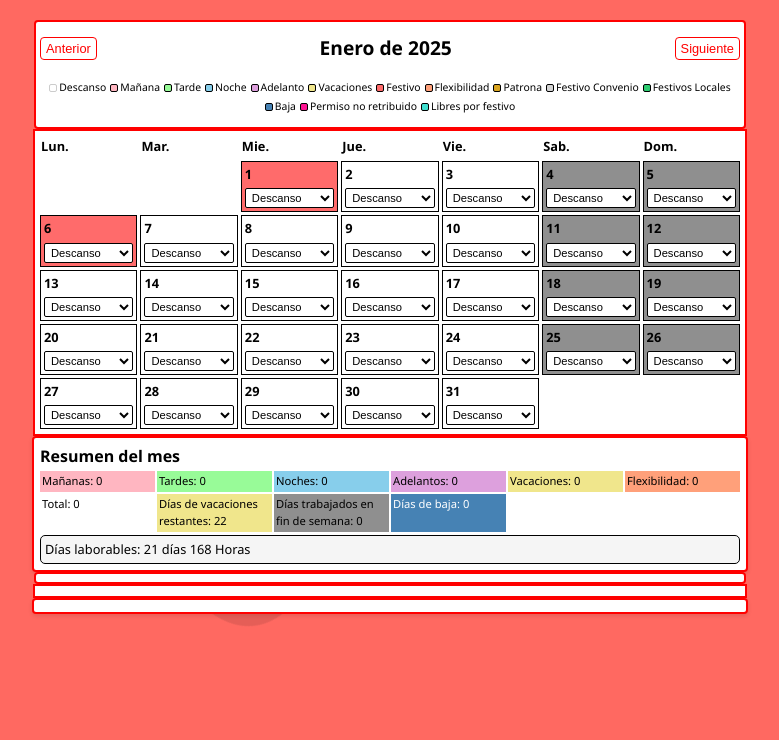
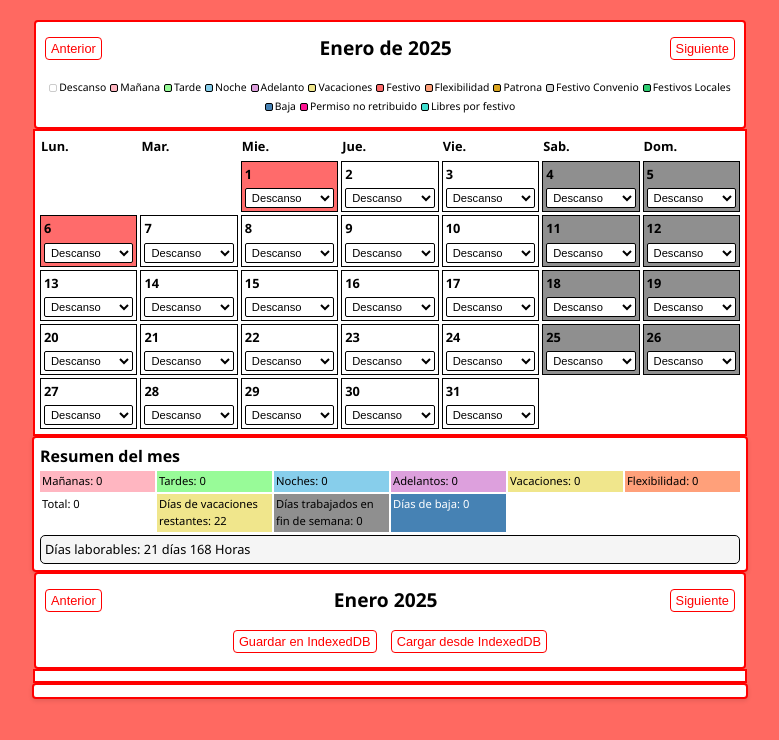
Before and after one commit to Jonh19800208/Calendario-iOS, a plain HTML site: page index.html in a window 1280 px wide. Shown: the whole page, without its empty margins (250-1029 px from the left). Drawn offline with Linux system fonts and the light colour scheme.

Commit message:
Add files via upload

```diff
--- a/index.html
+++ b/index.html
@@ -253,6 +253,21 @@
       font-size: 1.2rem;
       font-weight: 600;
       margin: 0.5rem 0;
+    }
+    .controls button {
+      padding: 3px 5px;
+      font-size: 0.8rem;
+      border-radius: 4px;
+      border: 1px solid red;
+      background: white;
+      cursor: pointer;
+      transition: all 0.2s;
+      color: red;
+      margin: 0 5px;
+    }
+    .controls button:hover {
+      background: #ffe6e6;
+      color: darkred;
     }
   </style>
 
@@ -680,9 +695,20 @@
 
 </head>
 <body>
-
-  <div class="controls">
-    <!-- Controles y leyenda sin cambios -->
+<div class="controls">
+    <div class="month-nav">
+      <button onclick="prevMonth()">Anterior</button>
+      <h2 id="currentMonth">Enero 2025</h2>
+      <button onclick="nextMonth()">Siguiente</button>
+    </div>
+    <!-- Botones nuevos para guardar y cargar -->
+    <div style="text-align: center; margin-top: 5px;">
+      <button onclick="saveAllToIndexedDB()">Guardar en IndexedDB</button>
+      <button onclick="loadAllFromIndexedDB()">Cargar desde IndexedDB</button>
+    </div>
+    <div class="legend">
+      <!-- Leyenda sin cambios -->
+    </div>
   </div>
   <div id="calendar" class="calendar"></div>
   <div id="summary" class="summary">
@@ -693,7 +719,6 @@
   </div>
 
   <script>
-    // Configuración de IndexedDB
     const dbName = 'calendarioDB';
     const storeName = 'turnosData';
     let db;
@@ -722,7 +747,7 @@
       });
     }
 
-    // Guardar turno en IndexedDB
+    // Guardar un turno individual en IndexedDB
     async function saveTurnoToIndexedDB(fecha, turno) {
       const db = await initIndexedDB();
       const transaction = db.transaction([storeName], 'readwrite');
@@ -735,7 +760,7 @@
       });
     }
 
-    // Cargar turno desde IndexedDB
+    // Cargar un turno individual desde IndexedDB
     async function loadTurnoFromIndexedDB(fecha) {
       const db = await initIndexedDB();
       const transaction = db.transaction([storeName], 'readonly');
@@ -748,23 +773,70 @@
       });
     }
 
-    // Cargar todos los turnos desde IndexedDB
-    async function loadAllTurnosFromIndexedDB() {
+    // Guardar todos los turnos actuales en IndexedDB
+    async function saveAllToIndexedDB() {
+      const year = currentDate.getFullYear();
+      const month = currentDate.getMonth();
+      const lastDay = new Date(year, month + 1, 0).getDate();
+
+      const db = await initIndexedDB();
+      const transaction = db.transaction([storeName], 'readwrite');
+      const objectStore = transaction.objectStore(storeName);
+
+      for (let day = 1; day <= lastDay; day++) {
+        const fecha = `${year}-${String(month + 1).padStart(2, '0')}-${String(day).padStart(2, '0')}`;
+        const select = document.querySelector(`select[onchange="asignarTurno(this, '${fecha}')"]`);
+        if (select) {
+          const turno = select.value;
+          objectStore.put({ fecha, turno });
+        }
+      }
+
+      transaction.oncomplete = () => {
+        alert('Datos guardados en IndexedDB con éxito');
+      };
+      transaction.onerror = (event) => {
+        console.error('Error al guardar todos los datos:', event.target.error);
+        alert('Error al guardar en IndexedDB');
+      };
+    }
+
+    // Cargar todos los turnos desde IndexedDB y actualizar el calendario
+    async function loadAllFromIndexedDB() {
       const db = await initIndexedDB();
       const transaction = db.transaction([storeName], 'readonly');
       const objectStore = transaction.objectStore(storeName);
       const request = objectStore.getAll();
 
-      return new Promise((resolve, reject) => {
-        request.onsuccess = () => {
-          const turnos = {};
-          request.result.forEach(item => {
-            turnos[item.fecha] = item.turno;
-          });
-          resolve(turnos);
-        };
-        request.onerror = (event) => reject(event.target.error);
-      });
+      request.onsuccess = async () => {
+        const turnos = request.result.reduce((acc, item) => {
+          acc[item.fecha] = item.turno;
+          return acc;
+        }, {});
+
+        const year = currentDate.getFullYear();
+        const month = currentDate.getMonth();
+        const lastDay = new Date(year, month + 1, 0).getDate();
+
+        for (let day = 1; day <= lastDay; day++) {
+          const fecha = `${year}-${String(month + 1).padStart(2, '0')}-${String(day).padStart(2, '0')}`;
+          const select = document.querySelector(`select[onchange="asignarTurno(this, '${fecha}')"]`);
+          if (select && turnos[fecha] !== undefined) {
+            select.value = turnos[fecha];
+            const dayContent = select.parentElement;
+            dayContent.className = 'day-content';
+            if (turnos[fecha]) dayContent.classList.add(`turno-${turnos[fecha].toLowerCase()}`);
+            select.style.backgroundColor = getTurnoColor(turnos[fecha]);
+          }
+        }
+        await updateSummary();
+        alert('Datos cargados desde IndexedDB con éxito');
+      };
+
+      request.onerror = (event) => {
+        console.error('Error al cargar todos los datos:', event.target.error);
+        alert('Error al cargar desde IndexedDB');
+      };
     }
 
     const festivos2025 = ['2025-01-01', '2025-01-06', '2025-03-19', '2025-04-18', '2025-04-21', '2025-05-01', '2025-08-15', '2025-10-09', '2025-10-12', '2025-11-01', '2025-12-06', '2025-12-25'];
@@ -802,7 +874,8 @@
         const date = new Date(year, month, day);
         if (date.getMonth() === month) {
           const fecha = `${year}-${String(month + 1).padStart(2, '0')}-${String(day).padStart(2, '0')}`;
-          const turno = await loadTurnoFromIndexedDB(fecha);
+          const select = document.querySelector(`select[onchange="asignarTurno(this, '${fecha}')"]`);
+          const turno = select ? select.value : await loadTurnoFromIndexedDB(fecha);
 
           const isWeekend = [0, 6].includes(date.getDay());
           if (isWeekend && turno && turno !== '' && turno !== 'V' && turno !== 'B' && turno !== 'LPF') {
@@ -997,7 +1070,7 @@
       dayContent.className = 'day-content';
       if (turno) dayContent.classList.add(`turno-${turno.toLowerCase()}`);
       select.style.backgroundColor = getTurnoColor(turno);
-      await saveTurnoToIndexedDB(fecha, turno);
+      await saveTurnoToIndexedDB(fecha, turno); // Guardar inmediatamente cada cambio
       await updateSummary();
     }
 
@@ -1011,7 +1084,6 @@
       renderCalendar();
     }
 
-    // Inicializar el calendario al cargar la página
     window.onload = () => renderCalendar();
   </script>
 
```
